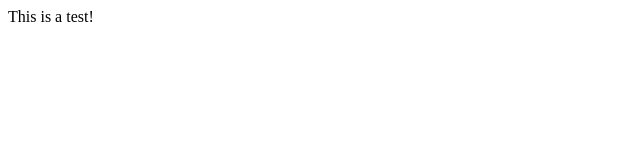
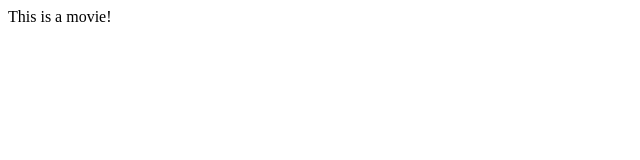
Before and after one commit to Yasmin47/MyApp, a plain HTML site: page index.html in a window 1280 px wide. Shown: the full height of the page, 0-640 px from the left. Drawn offline with Linux system fonts and the light colour scheme.

Commit message:
Changed index.html

```diff
--- a/index.html
+++ b/index.html
@@ -3,6 +3,6 @@
         <title>My Apps</title>
     </head>
     <body>
-        This is a test!
+        This is a movie!
     </body>
 </html>
```
